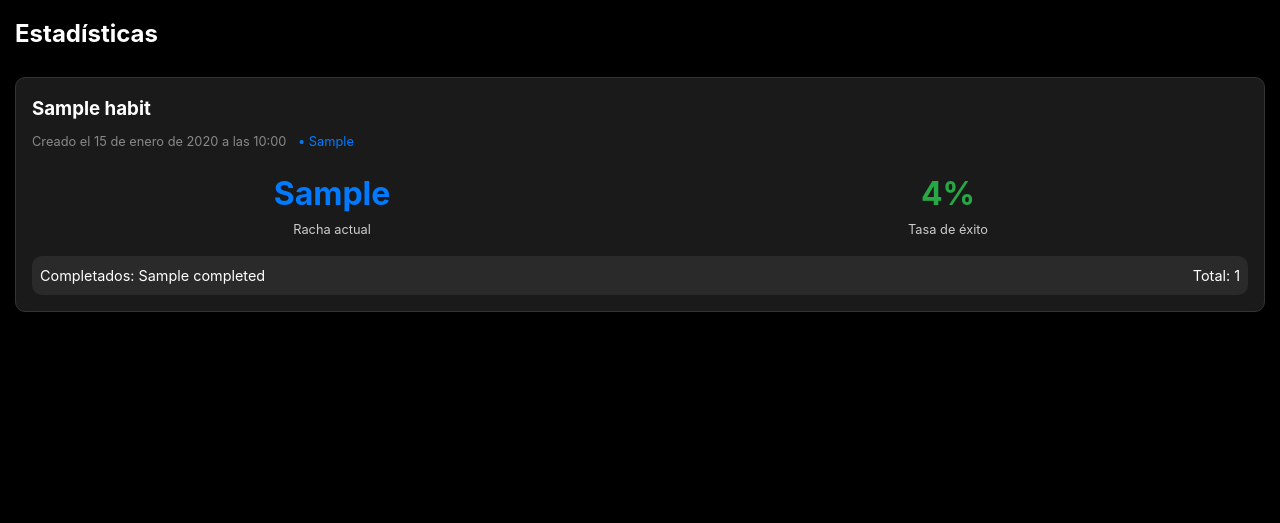
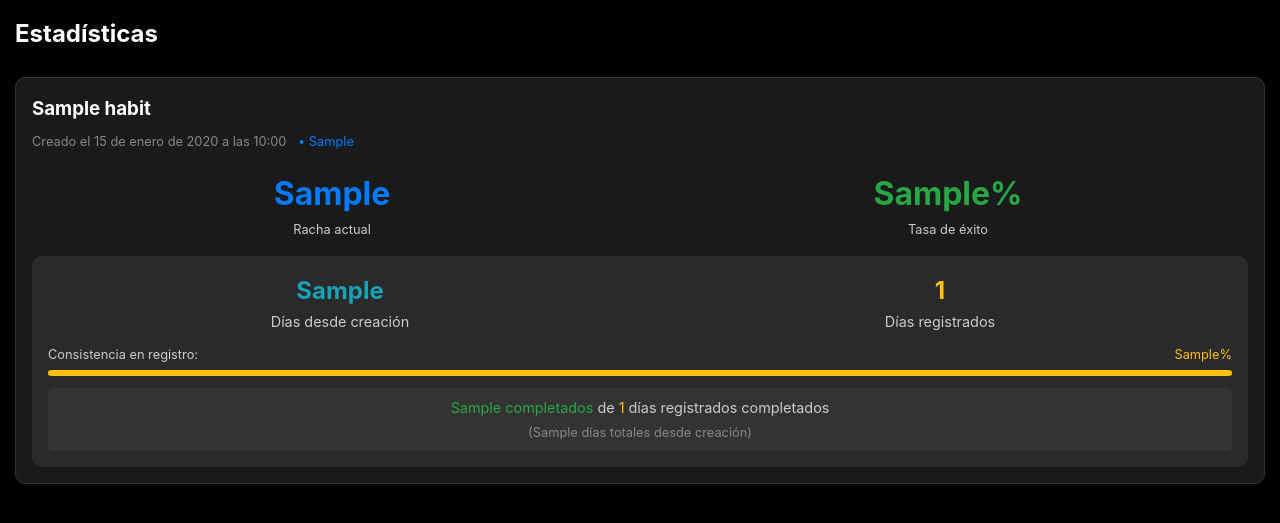
Before and after one commit to LucasGe8/habit-tracker, a Django app: template habit_tracker/templates/habits/statistics.html in a window 1280 px wide. Shown: the part 105-628 px from the top of the page. Run offline with Django 4.2, Linux system fonts and the light colour scheme; the template is opened without the code that fills it: most values are stand-ins (such as "Sample title", 1, 10 or a date in 2020).

Commit message:
Estadísticas Básicas Mejoradas (Ahora contemplando días desde la creación del hábito y consistencia de logs)

```diff
--- a/habit_tracker/templates/habits/statistics.html
+++ b/habit_tracker/templates/habits/statistics.html
@@ -8,13 +8,14 @@
     <div class="card">
         <h3 style="margin-bottom: 0.5rem;">{{ stat.habit.name }}</h3>
 
-        <!-- NUEVO: Fecha de creación en estadísticas -->
+        <!-- Información del hábito -->
         <div style="font-size: 0.8rem; color: #888; margin-bottom: 1rem;">
             Creado el {{ stat.habit.formatted_created_at }}
             <span style="color: #007bff; margin-left: 0.5rem;">•</span>
             <span style="color: #007bff;">{{ stat.habit.get_goal_type_display }}</span>
         </div>
 
+        <!-- Métricas principales -->
         <div style="display: grid; grid-template-columns: 1fr 1fr; gap: 1rem; margin: 1rem 0;">
             <div style="text-align: center;">
                 <div style="font-size: 2rem; font-weight: bold; color: #007bff;">
@@ -25,16 +26,51 @@
 
             <div style="text-align: center;">
                 <div style="font-size: 2rem; font-weight: bold; color: #28a745;">
-                    {{ stat.completion_rate }}%
+                    {{ stat.tasa_exito }}%
                 </div>
                 <div style="font-size: 0.8rem; color: #ccc;">Tasa de éxito</div>
             </div>
         </div>
 
-        <div style="background-color: #2a2a2a; border-radius: 10px; padding: 0.5rem; margin-top: 0.5rem;">
-            <div style="display: flex; justify-content: space-between; font-size: 0.9rem;">
-                <span>Completados: {{ stat.completed }}</span>
-                <span>Total: {{ stat.total_logs }}</span>
+        <!-- Nuevas métricas híbridas -->
+        <div style="background-color: #2a2a2a; border-radius: 10px; padding: 1rem; margin-top: 0.5rem;">
+            <div style="display: grid; grid-template-columns: 1fr 1fr; gap: 1rem; font-size: 0.9rem;">
+                <div style="text-align: center;">
+                    <div style="font-size: 1.5rem; font-weight: bold; color: #17a2b8;">
+                        {{ stat.dias_desde_creacion }}
+                    </div>
+                    <div style="color: #ccc;">Días desde creación</div>
+                </div>
+
+                <div style="text-align: center;">
+                    <div style="font-size: 1.5rem; font-weight: bold; color: #ffc107;">
+                        {{ stat.total_registros }}
+                    </div>
+                    <div style="color: #ccc;">Días registrados</div>
+                </div>
+            </div>
+
+            <!-- Barra de progreso del registro -->
+            <div style="margin-top: 0.75rem;">
+                <div style="display: flex; justify-content: space-between; font-size: 0.8rem; margin-bottom: 0.25rem;">
+                    <span style="color: #ccc;">Consistencia en registro:</span>
+                    <span style="color: #ffc107;">{{ stat.tasa_registro }}%</span>
+                </div>
+                <div style="background: #333; border-radius: 4px; height: 6px; overflow: hidden;">
+                    <div style="height: 100%; background: #ffc107; width: {{ stat.tasa_registro }}%;
+                                transition: width 0.3s ease;"></div>
+                </div>
+            </div>
+
+            <!-- Resumen de completados vs registros -->
+            <div style="margin-top: 0.75rem; padding: 0.5rem; background: #333; border-radius: 5px; text-align: center;">
+                <div style="font-size: 0.9rem; color: #ccc;">
+                    <span style="color: #28a745;">{{ stat.completados }}</span> de
+                    <span style="color: #ffc107;">{{ stat.total_registros }}</span> días registrados completados
+                </div>
+                <div style="font-size: 0.8rem; color: #888; margin-top: 0.25rem;">
+                    ({{ stat.dias_desde_creacion }} días totales desde creación)
+                </div>
             </div>
         </div>
     </div>
@@ -46,4 +82,15 @@
     </div>
     {% endfor %}
 </div>
+
+<style>
+/* Mejoras visuales para las nuevas métricas */
+.habit-grid .card {
+    transition: transform 0.2s ease;
+}
+
+.habit-grid .card:hover {
+    transform: translateY(-2px);
+}
+</style>
 {% endblock %}
```
Also changed, not shown: habit_tracker/habits/views.py (+17 -8 lines), habit_tracker/db.sqlite3.
